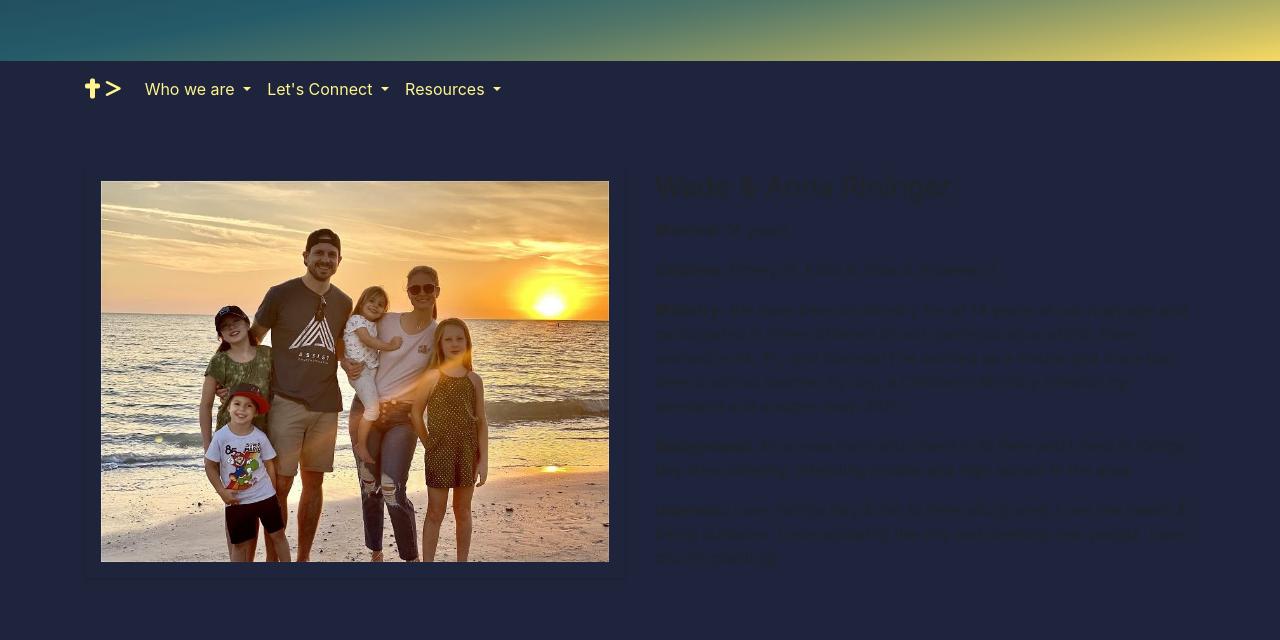
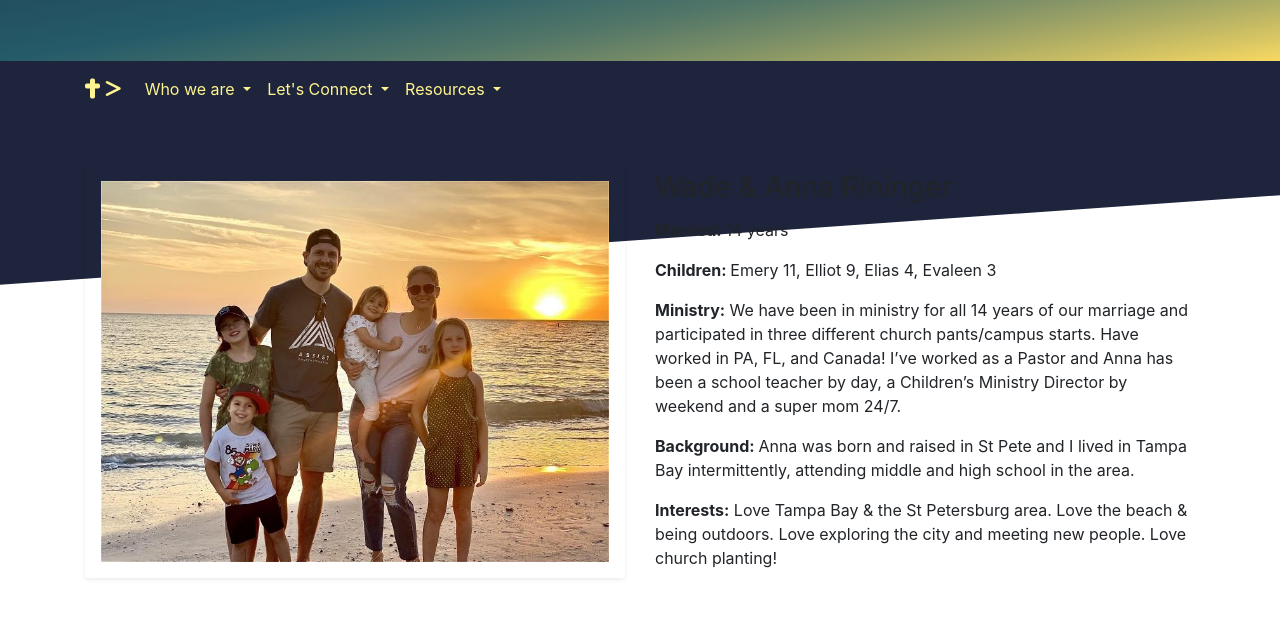
Before and after one commit to drewjtaylor/formed_church, a website: page staff.html in a window 1280 px wide. Shown: the part 160-800 px from the top of the page. Drawn offline with nearby package versions, Linux system fonts and the light colour scheme.

Commit message:
More background work

```diff
--- a/css/style.scss
+++ b/css/style.scss
@@ -61,13 +61,15 @@ $tertiary-font: 'Caveat', cursive;
 }
 
 /* Made this to style the page a little bit. It essentially makes a skewed box behind everything else at the top. */
+// It has turned out to be an incredible pain to get to show up in the right spot on different viewport sizes, so I may abandon it.
+// Note the attempt at fixing large screens in the media query below.
 .diagonal-box-slant-left {
     background-color: $primary-background;
     transform: skewY(-4deg);
     position: absolute;
     top: 0px;
     width: 100%;
-    height: 880px;
+    height: 400px;
     z-index: -1;
 }
 
```
Also changed, not shown: css/style.css.
